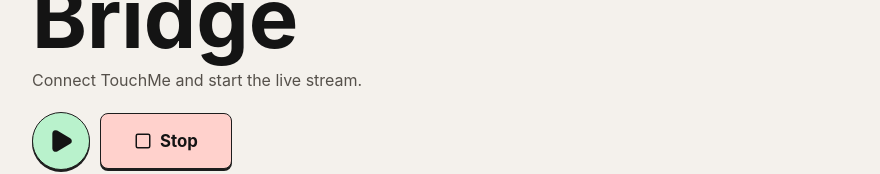
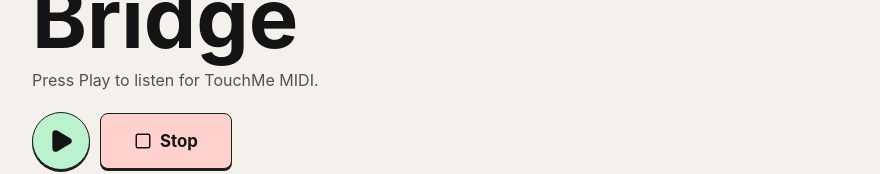
Before and after one commit to audovychenko-mentoring/web-synth-magenta-bridge, a React (Vite) app in the folder apps/web/: page / in a window 1280 px wide. Shown: the part 137-311 px from the top of the page, without its empty margins (8-888 px from the left). Built offline with nearby package versions, Linux system fonts and the light colour scheme.

Commit message:
Clarify idle TouchMe prompt

```diff
--- a/apps/web/src/main.tsx
+++ b/apps/web/src/main.tsx
@@ -85,7 +85,7 @@
   const [live, setLive] = useState(false);
   const [level, setLevel] = useState(0);
   const [capturedFrames, setCapturedFrames] = useState(0);
-  const [status, setStatus] = useState("Connect TouchMe and start the live stream.");
+  const [status, setStatus] = useState("Press Play to listen for TouchMe MIDI.");
 
   async function ensureAudio() {
     if (audioRef.current) {
@@ -245,7 +245,7 @@
     });
     midiVoicesRef.current.clear();
     stopPlantSignal();
-    setStatus("TouchMe MIDI disconnected.");
+    setStatus("TouchMe MIDI disconnected. Press Play to listen again.");
   }
 
   function handleMidiMessage(event: { data: Uint8Array }) {
@@ -517,7 +517,7 @@
     }
     setLevel(0);
     setCapturedFrames(0);
-    setStatus(wasLive ? "Stopping live stream." : wasArmed ? "Waiting cancelled." : "Stopped.");
+    setStatus(wasLive ? "Stopping live stream." : wasArmed ? "Waiting cancelled. Press Play to listen again." : "Stopped. Press Play to listen again.");
   }
 
   return (
```
